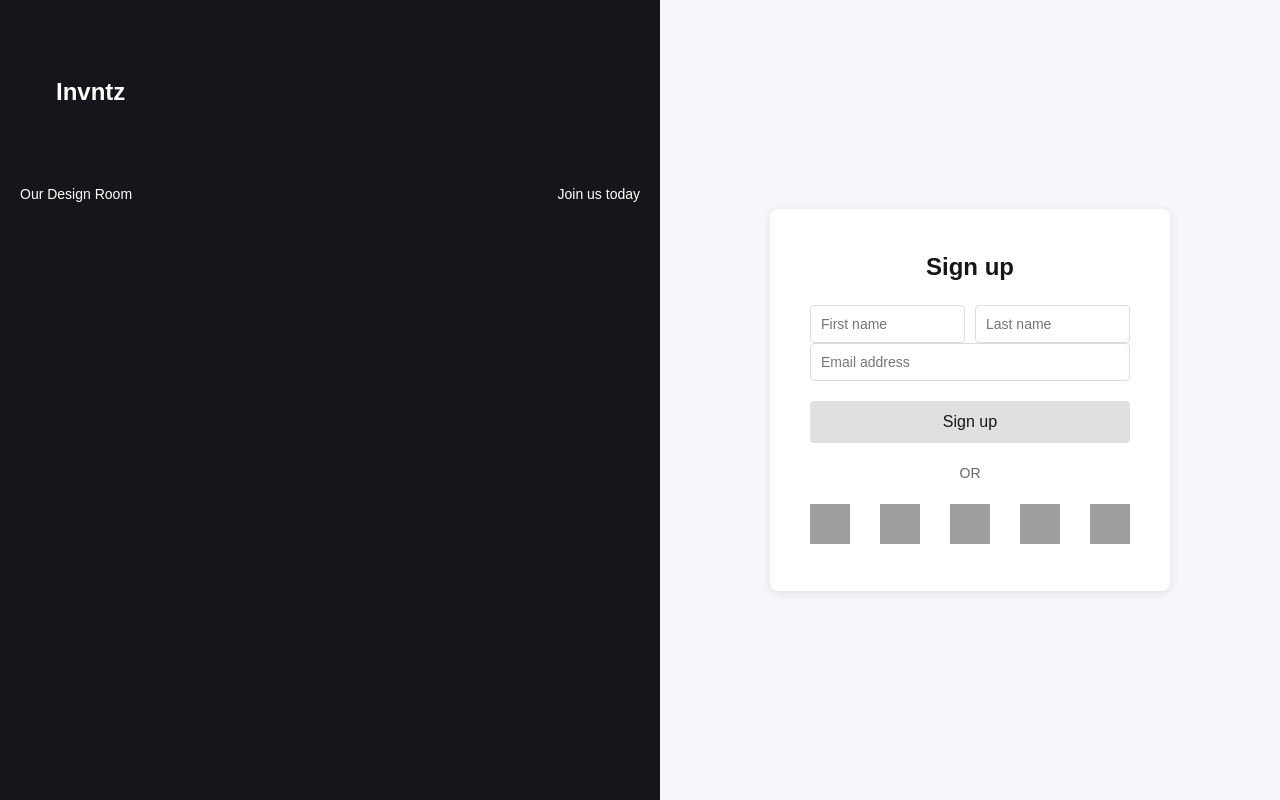
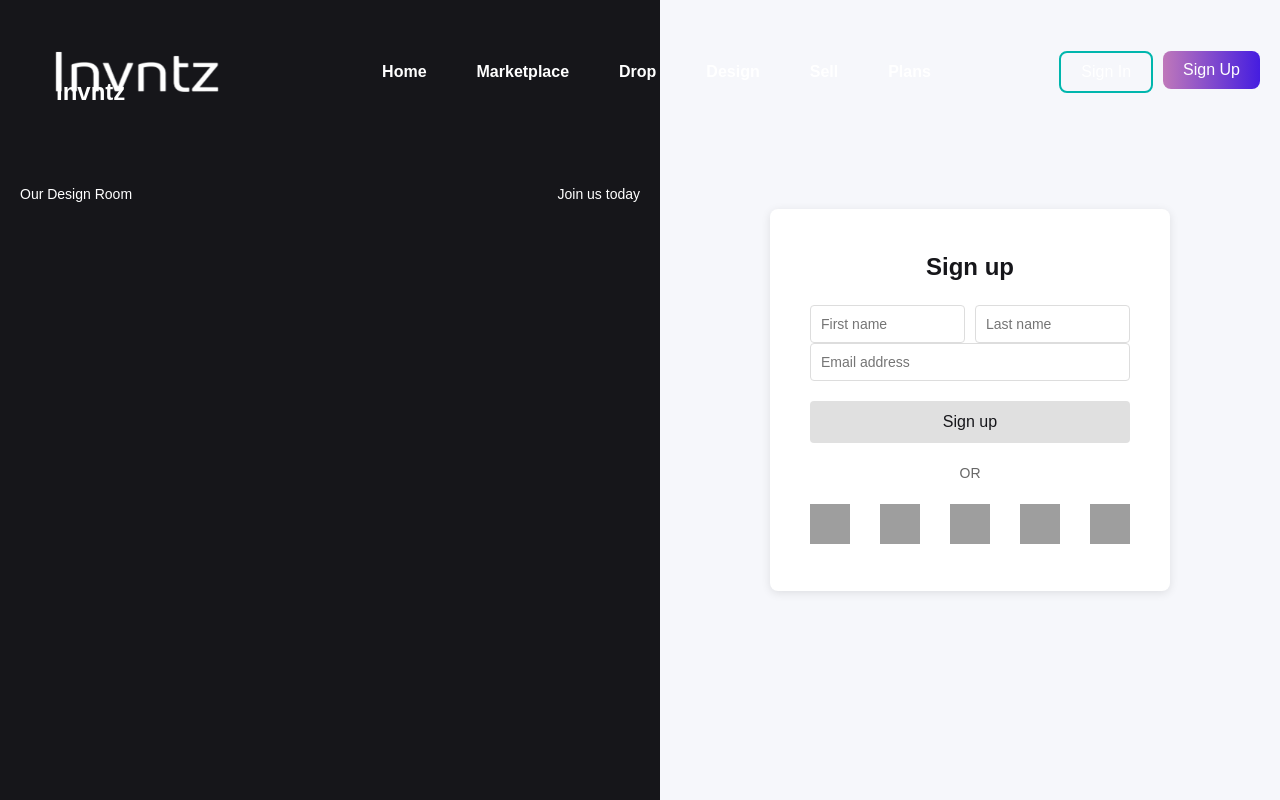
Before and after one commit to Invntz/Challenge-Group-1-Design-Rooms-Team-2, a React (Vite) app in the folder front-end/: page /signup in a window 1280 px wide. Built offline with nearby package versions, Linux system fonts and the light colour scheme; grey boxes are pictures that could not be loaded; a web font is replaced by a local one.

Commit message:
Ming-Signup update

```diff
--- a/front-end/src/App.jsx
+++ b/front-end/src/App.jsx
@@ -3,7 +3,7 @@ import './App.css';
 import Home from './Pages/home';
 import Marketplace from './Pages/marketplace';
 import Rooms from './Pages/rooms';
-import Signup from './Components/Signup/Signup'
+import SignupPage from './Pages/signupPage';
 // import DropPage from './Pages/DropPage';
 // import DesignPage from './Pages/DesignPage';
 // import SellPage from './Pages/SellPage';
@@ -16,7 +16,8 @@ function App() {
         <Route path="/" element={<Home />} />
         <Route path="/marketplace" element={<Marketplace />} />
         <Route path="/rooms" element={<Rooms />} />
-        <Route path="/signup" element={<Signup />} />
+        <Route path="/signup" element={<SignupPage />} />
+        {/* <Route path="/signin" element={<SignupPage />} /> */}
         {/* <Route path="/design" element={<DesignPage />} />
         <Route path="/sell" element={<SellPage />} />
         <Route path="/plans" element={<PlansPage />} /> */}
--- a/front-end/src/Components/Signup/Signup.jsx
+++ b/front-end/src/Components/Signup/Signup.jsx
@@ -2,7 +2,7 @@ import React, { useState } from 'react';
 import './Signup.css';
 // import SignUpImg from "./signUpImg.jpg"
 
-const Signup = () => {
+const SignupForm = () => {
   const [formData, setFormData] = useState({
     firstName: '',
     lastName: '',
@@ -100,4 +100,4 @@ const Signup = () => {
   );
 };
 
-export default Signup;
+export default SignupForm;
--- a/front-end/src/Components/TopNav.jsx
+++ b/front-end/src/Components/TopNav.jsx
@@ -24,8 +24,12 @@ const TopNav = () => {
         ☰
       </div>
       <div className="action-buttons">
+        <Link  to="/signin" >
         <button className="btn-signin">Sign In</button>
+        </Link>
+        <Link  to="/signup" >
         <button className="btn-signup">Sign Up</button>
+        </Link>
       </div>
     </header>
   );
--- /dev/null
+++ b/front-end/src/Pages/signupPage.jsx
@@ -0,0 +1,15 @@
+import React from 'react'
+import SignupForm from '../Components/Signup/Signup'
+import TopNav from '../Components/TopNav'
+
+const SignupPage = () => {
+  return (
+    <div>
+      <TopNav/>
+
+      <div><SignupForm /></div>
+      </div>
+  )
+}
+
+export default SignupPage
```
